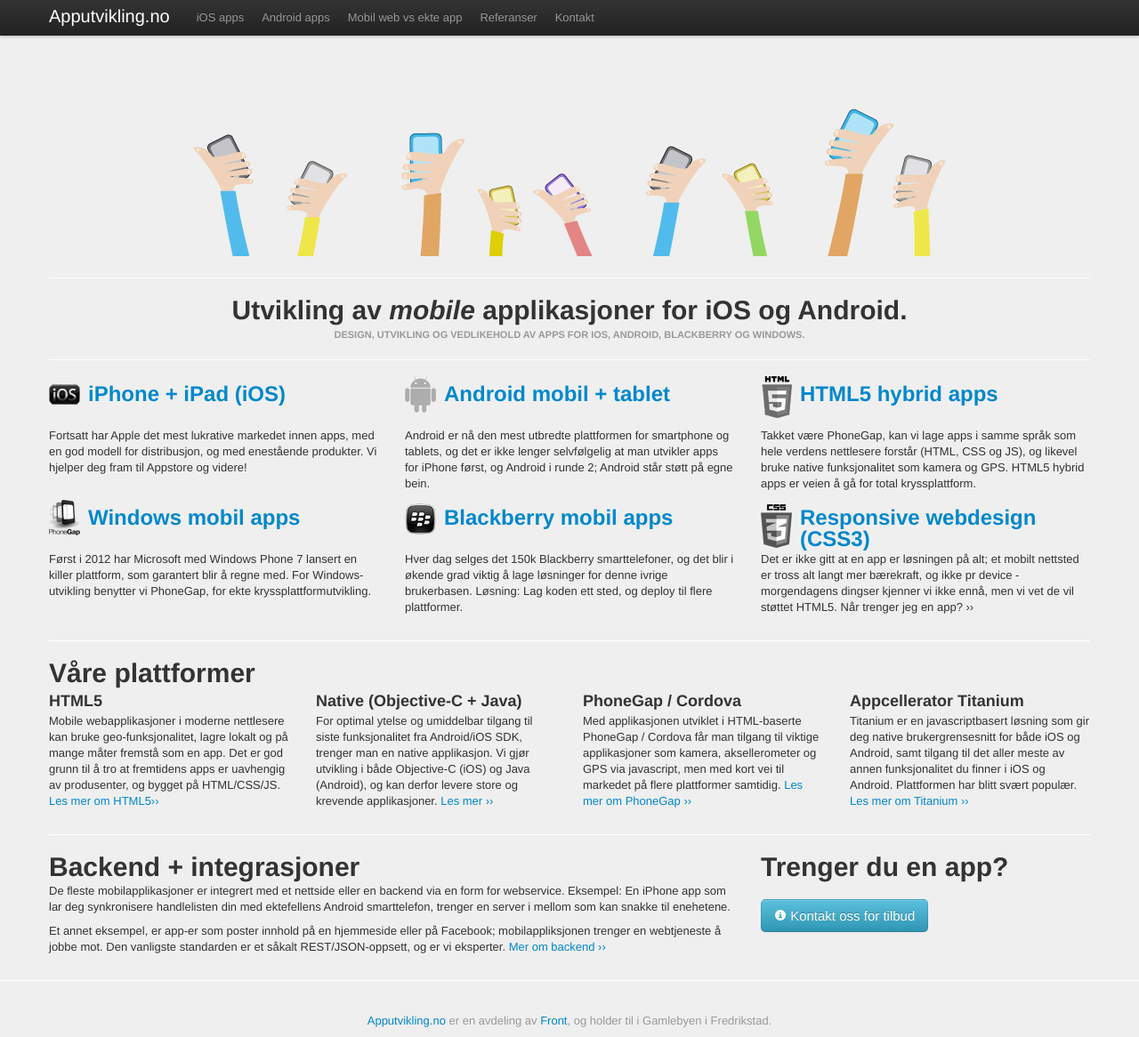
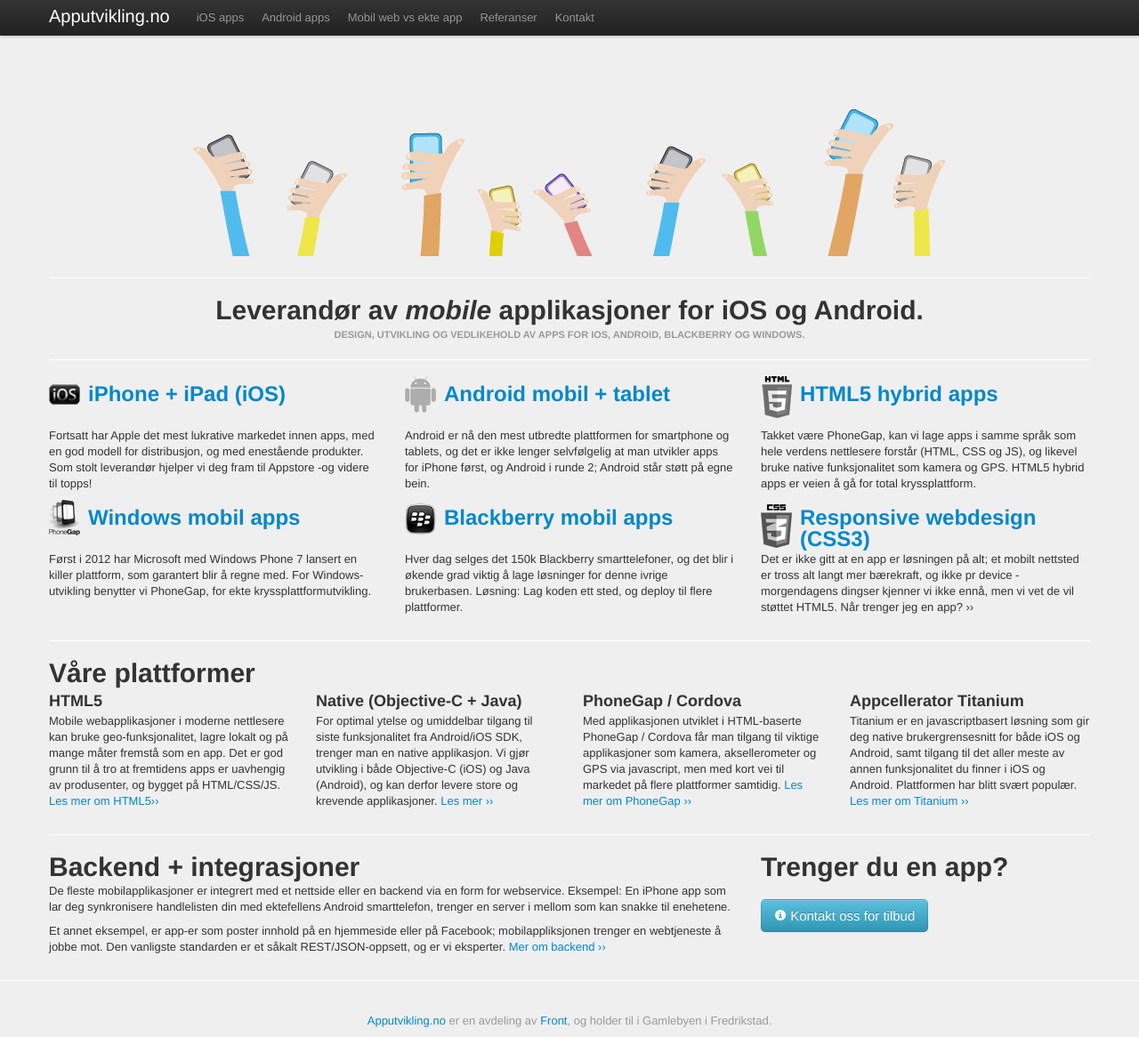
Before and after one commit to front/apputvikling, a Jekyll site: the page built from index.html, in a window 1280 px wide and 1166 px high. Shown: the whole window at 89% size. Built offline with Jekyll 4.4.1, drawn with Linux system fonts in a browser that asks for light colours; nearby versions of some CDN libraries; comment, search, counter and statistics services are not loaded.

Commit message:
Added Leverandør for SEO

```diff
--- a/index.html
+++ b/index.html
@@ -12,7 +12,7 @@
   <hr class="soften">
 
   <section class="center">
-    <h1>Utvikling av <em>mobile</em> applikasjoner for iOS og Android.</h1>
+    <h1>Leverandør av <em>mobile</em> applikasjoner for iOS og Android.</h1>
     <h6 class="marketing-byline">Design, utvikling og vedlikehold av apps for iOS, Android, Blackberry og Windows.</h6>
   </section>
 
@@ -21,7 +21,7 @@
   <div class="row">
     <div class="span4">
       <h2 class="icons-ios"><a href="/ios/">iPhone + iPad (iOS)</a></h2>
-      <p>Fortsatt har Apple det mest lukrative markedet innen apps, med en god modell for distribusjon, og med enestående produkter. Vi hjelper deg fram til Appstore og videre!</p>
+      <p>Fortsatt har Apple det mest lukrative markedet innen apps, med en god modell for distribusjon, og med enestående produkter. Som stolt leverandør hjelper vi deg fram til Appstore -og videre til topps!</p>
     </div>
     <div class="span4">
       <h2 class="icons-android"><a href="/android/">Android mobil + tablet</a></h2>
```
Also changed, not shown: 2 other files.
